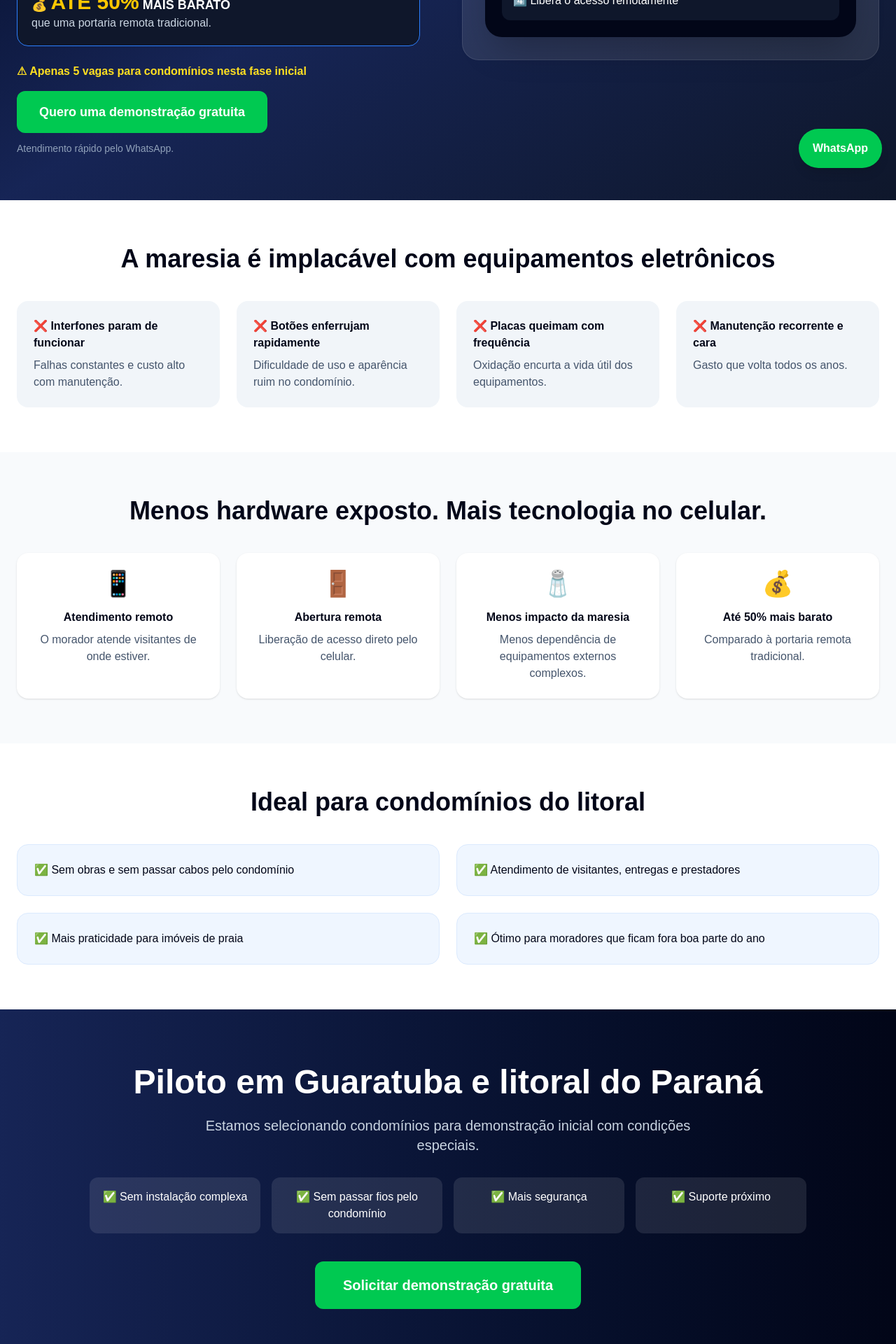
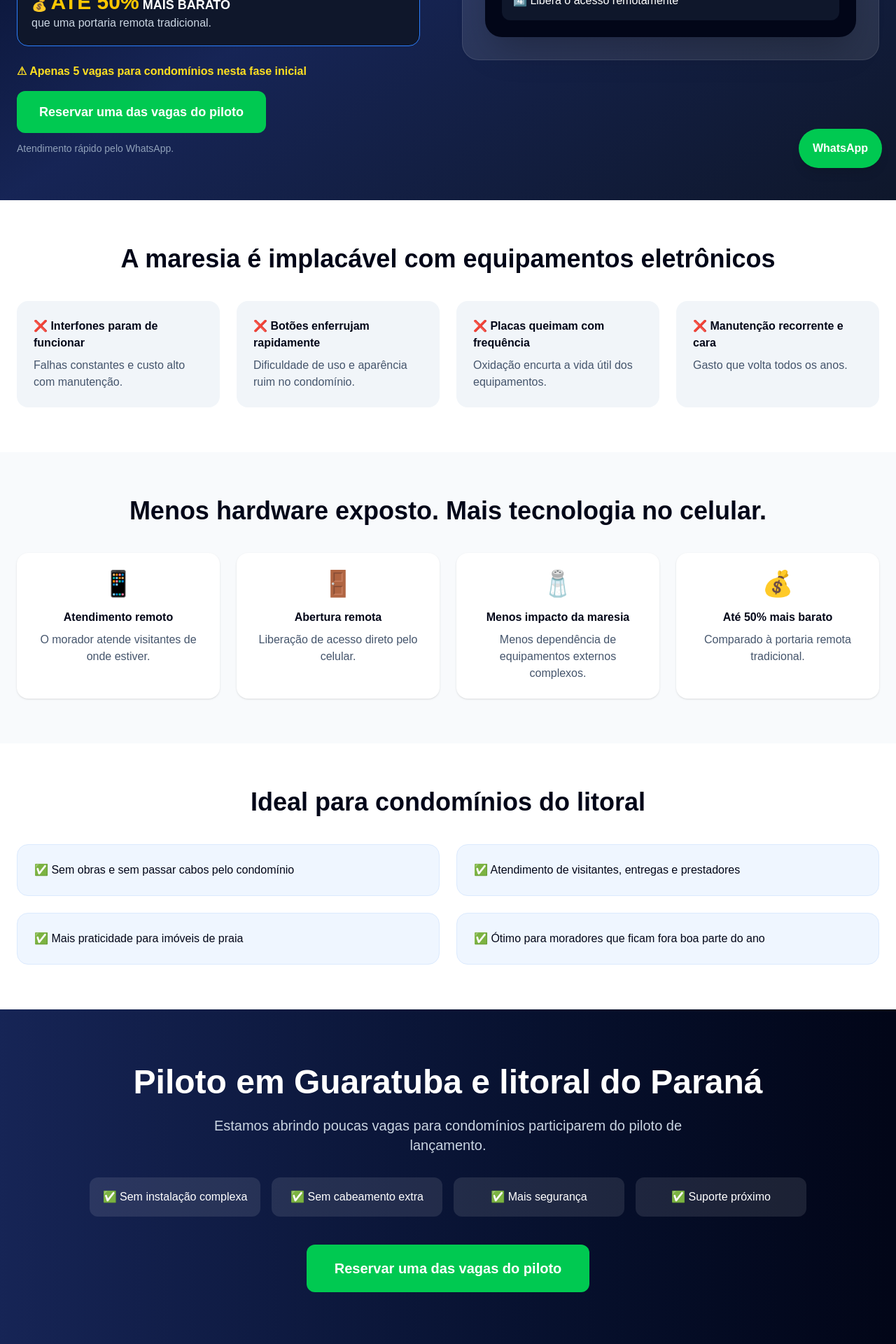
Before and after one commit to mullerjoao1-tech/qr-porteiro, a Next.js app: page /litoral in a window 1280 px wide. Shown: the part 540-2460 px from the top of the page at 70% size. Built offline with nearby package versions, Linux system fonts and the light colour scheme.

Commit message:
Ajustar CTA landing litoral

```diff
--- a/app/litoral/page.tsx
+++ b/app/litoral/page.tsx
@@ -1,6 +1,6 @@
 export default function LitoralPage() {
   const whatsapp =
-    "https://wa.me/5541999821219?text=Ol%C3%A1!%20Quero%20uma%20demonstra%C3%A7%C3%A3o%20gratuita%20do%20QR%20Acesso%20para%20condom%C3%ADnios%20no%20litoral.";
+    "https://wa.me/5541999821219?text=Ol%C3%A1!%20Quero%20reservar%20uma%20das%20vagas%20do%20piloto%20do%20QR%20Acesso%20no%20litoral.";
 
   return (
     <main className="min-h-screen bg-slate-950 text-white">
@@ -44,7 +44,7 @@ export default function LitoralPage() {
               rel="noreferrer"
               className="inline-block bg-green-500 hover:bg-green-600 text-white px-8 py-4 rounded-xl text-lg font-bold"
             >
-              Quero uma demonstração gratuita
+              Reservar uma das vagas do piloto
             </a>
 
             <p className="text-sm text-slate-400 mt-3">
@@ -191,17 +191,15 @@ export default function LitoralPage() {
         </h2>
 
         <p className="text-xl text-slate-300 max-w-3xl mx-auto mb-8">
-          Estamos selecionando condomínios para demonstração inicial com
-          condições especiais.
+          Estamos abrindo poucas vagas para condomínios participarem do piloto
+          de lançamento.
         </p>
 
         <div className="grid md:grid-cols-4 gap-4 max-w-5xl mx-auto mb-10">
           <div className="bg-white/10 rounded-xl p-4">
             ✅ Sem instalação complexa
           </div>
-          <div className="bg-white/10 rounded-xl p-4">
-            ✅ Sem passar fios pelo condomínio
-          </div>
+          <div className="bg-white/10 rounded-xl p-4">✅ Sem cabeamento extra</div>
           <div className="bg-white/10 rounded-xl p-4">✅ Mais segurança</div>
           <div className="bg-white/10 rounded-xl p-4">✅ Suporte próximo</div>
         </div>
@@ -212,7 +210,7 @@ export default function LitoralPage() {
           rel="noreferrer"
           className="inline-block bg-green-500 hover:bg-green-600 px-10 py-5 rounded-xl text-xl font-bold"
         >
-          Solicitar demonstração gratuita
+          Reservar uma das vagas do piloto
         </a>
       </section>
 
```
